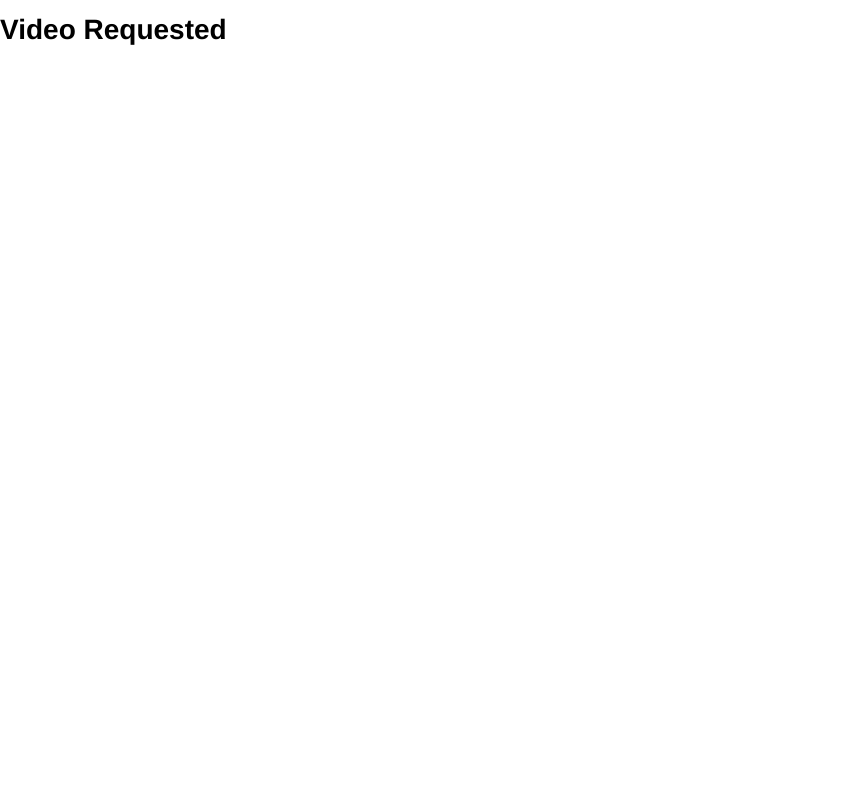
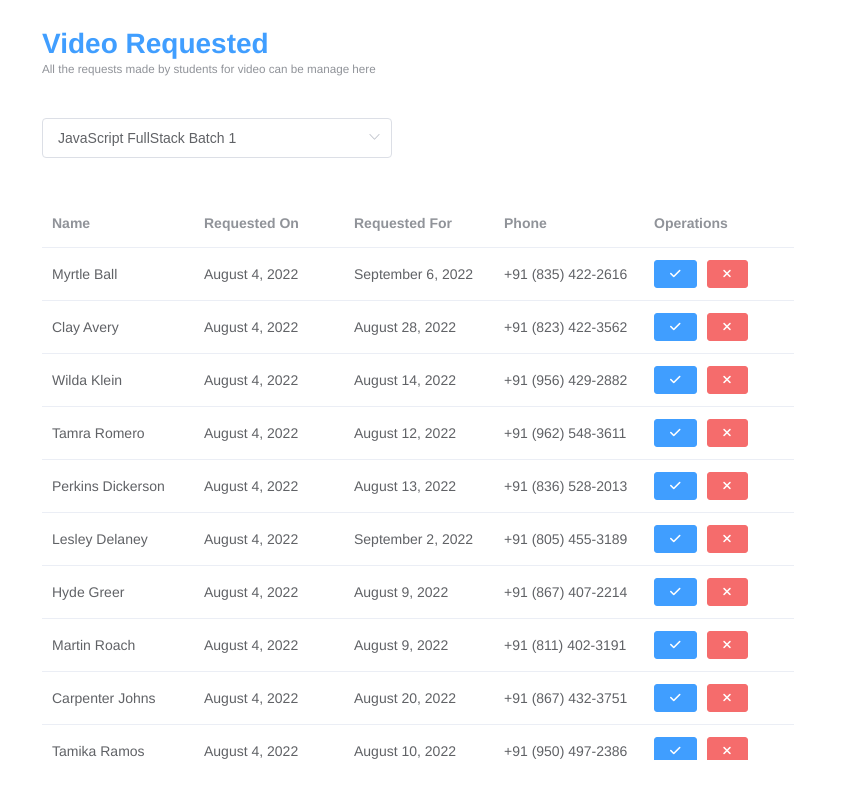
Before and after one commit to aftabMansoori/Request-System, a Vue app: page /video-requested in a window 1280 px wide. Shown: the whole page, without its empty margins (0-857 px from the left). Built offline with nearby package versions, Linux system fonts and the light colour scheme.

Commit message:
Added Video Requested Page

```diff
--- a/src/Pages/Admin/VideoRequested.vue
+++ b/src/Pages/Admin/VideoRequested.vue
@@ -1,13 +1,88 @@
 <template>
   <section>
-    <h1>Video Requested</h1>
+    <header>
+      <h1 class="text-primary mb-none">Video Requested</h1>
+      <small class="text-secondary"
+        >All the requests made by students for video can be manage here</small
+      >
+    </header>
+
+    <div>
+      <div class="select-wrapper mt-4">
+        <BaseSelect :batches="batches" />
+      </div>
+
+      <div class="mt-4 table-wrapper">
+        <BaseTable :data="videosRequested" />
+      </div>
+    </div>
   </section>
 </template>
 
 <script>
+import BaseSelect from "@/Components/Admin/BaseSelect.vue";
+import BaseTable from "@/Components/Admin/BaseTable.vue";
+
+import { RequestedVideo } from "@/data/RequestedVideoData";
+
 export default {
   name: "VideoRequested",
+  components: { BaseSelect, BaseTable },
+  data() {
+    return {
+      batches: [
+        {
+          id: 0,
+          name: "JavaScript FullStack Batch 1",
+          value: "mevn-batch-1",
+        },
+        {
+          id: 1,
+          name: "JavaScript FullStack Batch 2",
+          value: "mevn-batch-2",
+        },
+        {
+          id: 2,
+          name: "DJANGO FullStack",
+          value: "django",
+        },
+        {
+          id: 3,
+          name: "UI/UX Developer",
+          value: "ui-ux",
+        },
+      ],
+      videosRequested: [...RequestedVideo],
+    };
+  },
 };
 </script>
 
-<style></style>
+<style scoped>
+section {
+  padding: 1em 3em;
+  width: 90%;
+}
+
+.select-wrapper {
+  display: flex;
+  justify-content: start;
+}
+
+.table-wrapper {
+  height: 70vh;
+  overflow: auto;
+}
+
+@media (max-width: 768px) {
+  section {
+    padding: 1em;
+    overflow: auto;
+  }
+
+  header {
+    text-align: center;
+    margin-bottom: 2em;
+  }
+}
+</style>
--- /dev/null
+++ b/src/data/RequestedVideoData.js
@@ -0,0 +1,164 @@
+const RequestedVideo = [
+  {
+    _id: "62ec1ae915645518969e257c",
+    name: "Myrtle Ball",
+    email: "myrtleball@katakana.com",
+    phone: "+91 (835) 422-2616",
+    requestedOn: "Fri Aug 05 2022 00:45:53 GMT+0530 (India Standard Time)",
+    requestedFor: "Tue Sep 06 2022 19:07:17 GMT+0530 (India Standard Time)",
+  },
+  {
+    _id: "62ec1ae9f8f9d28ed57e6fcd",
+    name: "Clay Avery",
+    email: "clayavery@katakana.com",
+    phone: "+91 (823) 422-3562",
+    requestedOn: "Fri Aug 05 2022 00:45:53 GMT+0530 (India Standard Time)",
+    requestedFor: "Sun Aug 28 2022 11:52:15 GMT+0530 (India Standard Time)",
+  },
+  {
+    _id: "62ec1ae9f712c3de383ca0d5",
+    name: "Wilda Klein",
+    email: "wildaklein@katakana.com",
+    phone: "+91 (956) 429-2882",
+    requestedOn: "Fri Aug 05 2022 00:45:53 GMT+0530 (India Standard Time)",
+    requestedFor: "Sun Aug 14 2022 08:18:19 GMT+0530 (India Standard Time)",
+  },
+  {
+    _id: "62ec1ae921f061ab00c1164d",
+    name: "Tamra Romero",
+    email: "tamraromero@katakana.com",
+    phone: "+91 (962) 548-3611",
+    requestedOn: "Fri Aug 05 2022 00:45:53 GMT+0530 (India Standard Time)",
+    requestedFor: "Fri Aug 12 2022 22:13:57 GMT+0530 (India Standard Time)",
+  },
+  {
+    _id: "62ec1ae9b04110b15d2745bb",
+    name: "Perkins Dickerson",
+    email: "perkinsdickerson@katakana.com",
+    phone: "+91 (836) 528-2013",
+    requestedOn: "Fri Aug 05 2022 00:45:53 GMT+0530 (India Standard Time)",
+    requestedFor: "Sun Aug 14 2022 02:12:36 GMT+0530 (India Standard Time)",
+  },
+  {
+    _id: "62ec1ae92cad1daecacd5944",
+    name: "Lesley Delaney",
+    email: "lesleydelaney@katakana.com",
+    phone: "+91 (805) 455-3189",
+    requestedOn: "Fri Aug 05 2022 00:45:53 GMT+0530 (India Standard Time)",
+    requestedFor: "Fri Sep 02 2022 13:51:33 GMT+0530 (India Standard Time)",
+  },
+  {
+    _id: "62ec1ae9c2ec00af7253aa53",
+    name: "Hyde Greer",
+    email: "hydegreer@katakana.com",
+    phone: "+91 (867) 407-2214",
+    requestedOn: "Fri Aug 05 2022 00:45:53 GMT+0530 (India Standard Time)",
+    requestedFor: "Tue Aug 09 2022 08:51:45 GMT+0530 (India Standard Time)",
+  },
+  {
+    _id: "62ec1ae95348532422ead429",
+    name: "Martin Roach",
+    email: "martinroach@katakana.com",
+    phone: "+91 (811) 402-3191",
+    requestedOn: "Fri Aug 05 2022 00:45:53 GMT+0530 (India Standard Time)",
+    requestedFor: "Tue Aug 09 2022 23:25:16 GMT+0530 (India Standard Time)",
+  },
+  {
+    _id: "62ec1ae9e59ae84216b1d9d9",
+    name: "Carpenter Johns",
+    email: "carpenterjohns@katakana.com",
+    phone: "+91 (867) 432-3751",
+    requestedOn: "Fri Aug 05 2022 00:45:53 GMT+0530 (India Standard Time)",
+    requestedFor: "Sun Aug 21 2022 03:27:45 GMT+0530 (India Standard Time)",
+  },
+  {
+    _id: "62ec1ae9a84325727964d4e4",
+    name: "Tamika Ramos",
+    email: "tamikaramos@katakana.com",
+    phone: "+91 (950) 497-2386",
+    requestedOn: "Fri Aug 05 2022 00:45:53 GMT+0530 (India Standard Time)",
+    requestedFor: "Wed Aug 10 2022 23:38:29 GMT+0530 (India Standard Time)",
+  },
+  {
+    _id: "62ec1ae957a15738ad47328d",
+    name: "Sharpe Casey",
+    email: "sharpecasey@katakana.com",
+    phone: "+91 (868) 405-3327",
+    requestedOn: "Fri Aug 05 2022 00:45:53 GMT+0530 (India Standard Time)",
+    requestedFor: "Sun Aug 14 2022 03:32:47 GMT+0530 (India Standard Time)",
+  },
+  {
+    _id: "62ec1ae92de0e0680c970c84",
+    name: "Sanchez Keith",
+    email: "sanchezkeith@katakana.com",
+    phone: "+91 (873) 482-3859",
+    requestedOn: "Fri Aug 05 2022 00:45:53 GMT+0530 (India Standard Time)",
+    requestedFor: "Tue Aug 09 2022 22:35:40 GMT+0530 (India Standard Time)",
+  },
+  {
+    _id: "62ec1ae9d79c8c0618e56eeb",
+    name: "Ann Medina",
+    email: "annmedina@katakana.com",
+    phone: "+91 (886) 570-2720",
+    requestedOn: "Fri Aug 05 2022 00:45:53 GMT+0530 (India Standard Time)",
+    requestedFor: "Sun Aug 28 2022 00:00:58 GMT+0530 (India Standard Time)",
+  },
+  {
+    _id: "62ec1ae9c7c8ef9b8b1c9a2f",
+    name: "Buckley Williams",
+    email: "buckleywilliams@katakana.com",
+    phone: "+91 (832) 560-2645",
+    requestedOn: "Fri Aug 05 2022 00:45:53 GMT+0530 (India Standard Time)",
+    requestedFor: "Sat Aug 20 2022 16:01:19 GMT+0530 (India Standard Time)",
+  },
+  {
+    _id: "62ec1ae9788c535f6d0797da",
+    name: "Eunice Roberts",
+    email: "euniceroberts@katakana.com",
+    phone: "+91 (981) 518-2818",
+    requestedOn: "Fri Aug 05 2022 00:45:53 GMT+0530 (India Standard Time)",
+    requestedFor: "Fri Sep 02 2022 10:22:38 GMT+0530 (India Standard Time)",
+  },
+  {
+    _id: "62ec1ae999c273200ed316cb",
+    name: "Powers Powell",
+    email: "powerspowell@katakana.com",
+    phone: "+91 (962) 522-2217",
+    requestedOn: "Fri Aug 05 2022 00:45:53 GMT+0530 (India Standard Time)",
+    requestedFor: "Thu Aug 18 2022 18:25:32 GMT+0530 (India Standard Time)",
+  },
+  {
+    _id: "62ec1ae9afa8668e80a8131a",
+    name: "Deena Cherry",
+    email: "deenacherry@katakana.com",
+    phone: "+91 (870) 575-3670",
+    requestedOn: "Fri Aug 05 2022 00:45:53 GMT+0530 (India Standard Time)",
+    requestedFor: "Wed Aug 17 2022 14:20:09 GMT+0530 (India Standard Time)",
+  },
+  {
+    _id: "62ec1ae91cb1be85c3262e72",
+    name: "Irwin Gay",
+    email: "irwingay@katakana.com",
+    phone: "+91 (835) 596-3438",
+    requestedOn: "Fri Aug 05 2022 00:45:53 GMT+0530 (India Standard Time)",
+    requestedFor: "Sun Aug 21 2022 04:12:28 GMT+0530 (India Standard Time)",
+  },
+  {
+    _id: "62ec1ae95380d9a75914aecb",
+    name: "Beverly Moss",
+    email: "beverlymoss@katakana.com",
+    phone: "+91 (986) 490-3854",
+    requestedOn: "Fri Aug 05 2022 00:45:53 GMT+0530 (India Standard Time)",
+    requestedFor: "Wed Aug 17 2022 10:26:20 GMT+0530 (India Standard Time)",
+  },
+  {
+    _id: "62ec1ae9476f52a48785383e",
+    name: "Mcfarland Ruiz",
+    email: "mcfarlandruiz@katakana.com",
+    phone: "+91 (931) 577-3385",
+    requestedOn: "Fri Aug 05 2022 00:45:53 GMT+0530 (India Standard Time)",
+    requestedFor: "Mon Aug 08 2022 15:03:18 GMT+0530 (India Standard Time)",
+  },
+];
+
+export { RequestedVideo };
```
